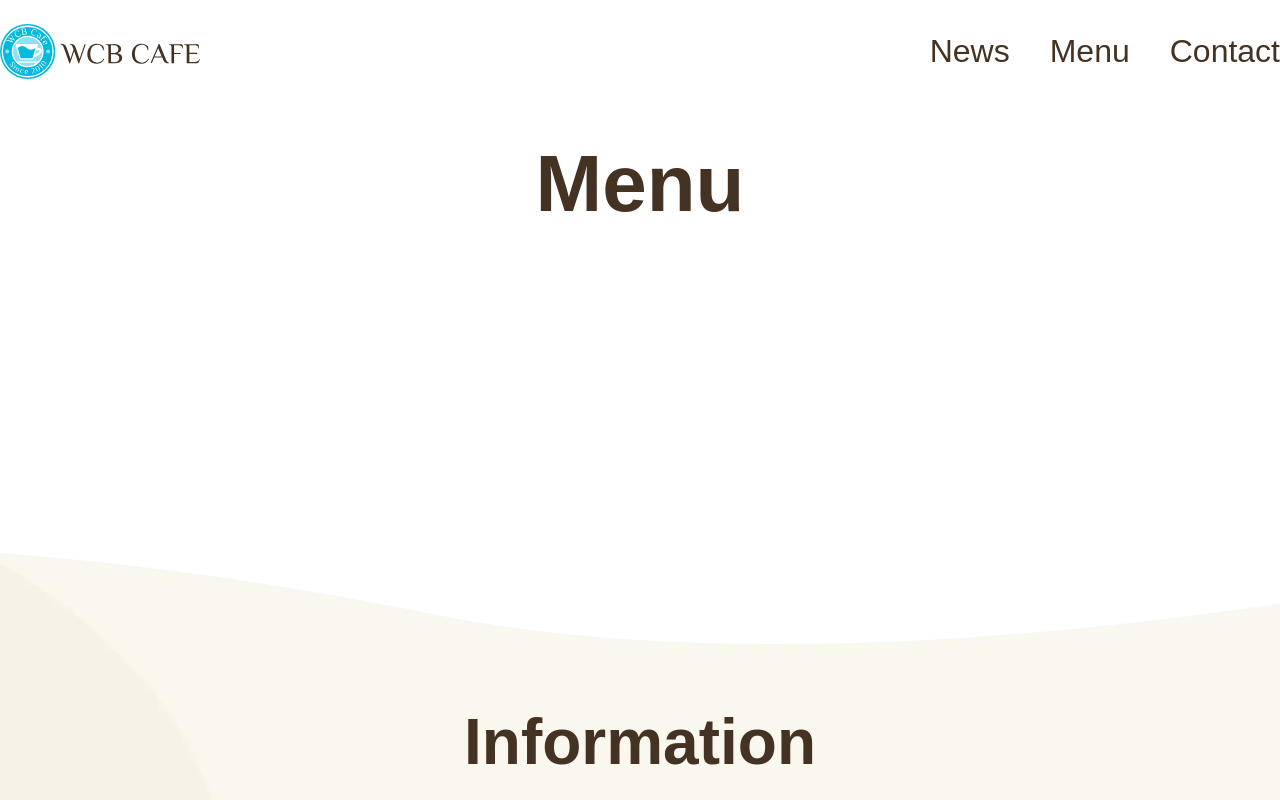
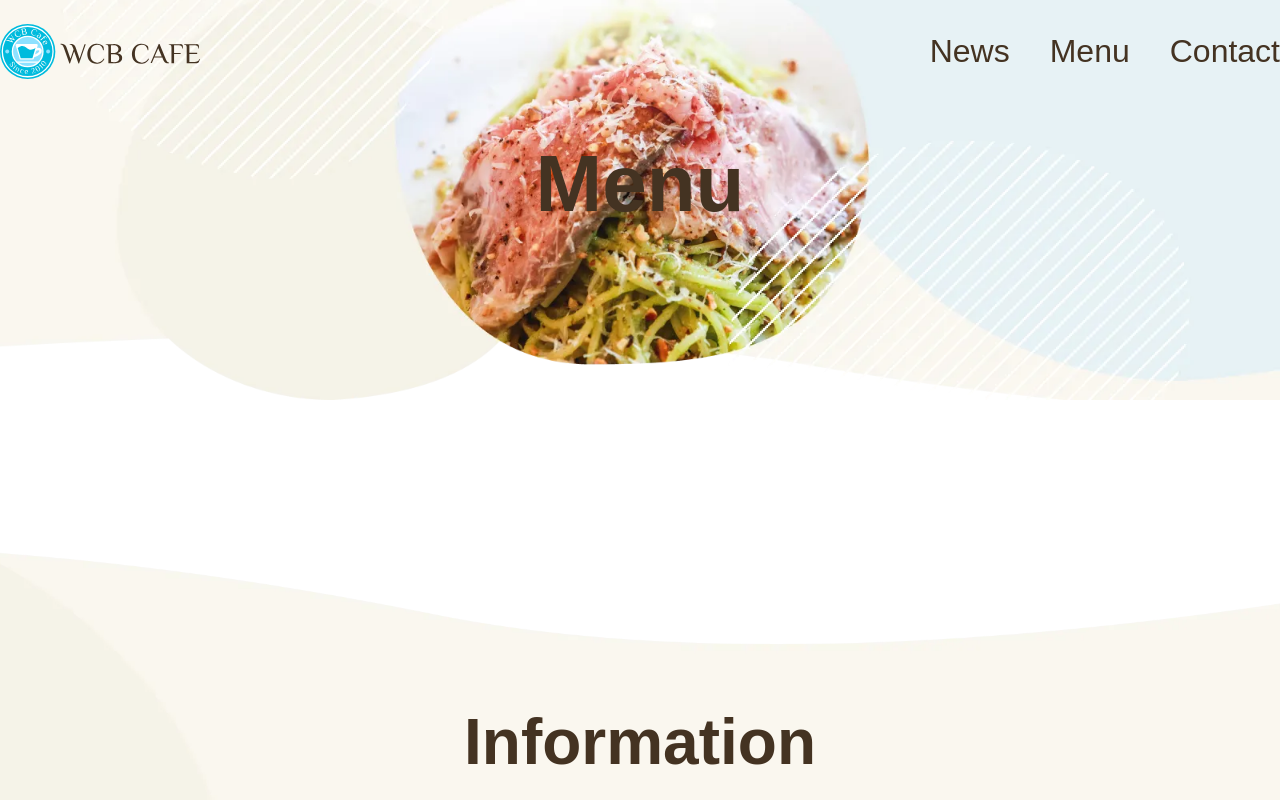
Before and after one commit to K025C0074/wcbcafe3, a plain HTML site: page menu.html in a window 1280 px wide. Shown: the top 800 px of the page. Drawn offline with Linux system fonts and the light colour scheme; some packages are replaced by stand-ins of ours.

Commit message:
style.css変更

```diff
--- a/css/style.css
+++ b/css/style.css
@@ -209,6 +209,11 @@ img {
   padding: #0bd;
 }
 
+/*MENU*/
+.cover-menu {
+  background-image: url(../images/cover-menu-s.webp);
+}
+
 /*フッター*/
 .page-footer {
   background-image: url(../images/footer-s.webp);
```
Also changed, not shown: images/cover-menu-l.webp (added), images/cover-menu-s.webp (added).
